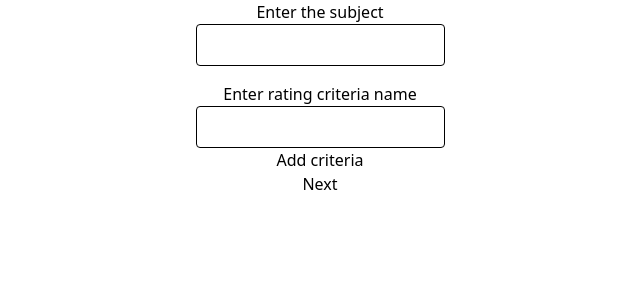
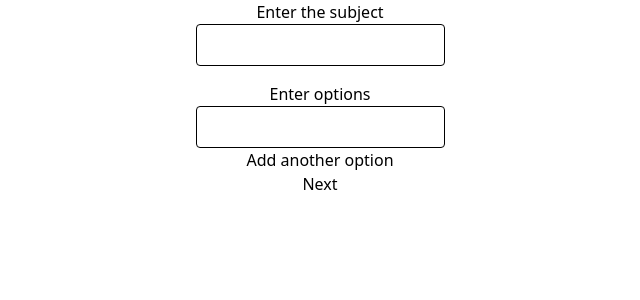
Before and after one commit to G-Just/React-ts-weighted-scoring-tool, a React (Vite) app: page / in a window 1280 px wide. Both pictures are taken after a click on the button "Next". Shown: the top 300 px of the page, without its empty margins (320-960 px from the left). Built offline with nearby package versions, Linux system fonts and the light colour scheme.

Commit message:
Finishing input data format

```diff
--- a/src/App.tsx
+++ b/src/App.tsx
@@ -4,17 +4,18 @@ import { DataContext } from "./context/DataContext";
 
 // Components
 import SubjectForm from "./components/SubjectForm";
+import OptionsForm from "./components/OptionsForm";
 import CriteriaForm from "./components/CriteriaForm";
 import WeightForm from "./components/WeightForm";
 import ResultTable from "./components/ResultTable";
 
 //Typescript
 import { DataContextInterface } from "./ts/interfaces/DataContextInterface";
-import OptionsForm from "./components/OptionsForm";
 
 function App() {
   const [stage, setStage] = useState<number>(0);
   const [subject, setSubject] = useState<string>("");
+  const [options, setOptions] = useState<string[]>([]);
   const [criteriaCount, setCriteriaCount] = useState<number>(1);
   const [criteriaLabels, setCriteriaLabels] = useState<string[]>([]);
   const [weights, setWeights] = useState<number[]>([]);
@@ -22,11 +23,13 @@ function App() {
   const data: DataContextInterface = {
     stage,
     subject,
+    options,
     criteriaCount,
     criteriaLabels,
     weights,
     setStage,
     setSubject,
+    setOptions,
     setCriteriaCount,
     setCriteriaLabels,
     setWeights,
@@ -36,9 +39,9 @@ function App() {
     <DataContext.Provider value={data}>
       <div className="w-screen h-screen">
         <SubjectForm />
-        {stage >= 1 ? <CriteriaForm /> : null}
-        {stage >= 2 ? <WeightForm /> : null}
-        {stage >= 3 ? <OptionsForm /> : null}
+        {stage >= 1 ? <OptionsForm /> : null}
+        {stage >= 2 ? <CriteriaForm /> : null}
+        {stage >= 3 ? <WeightForm /> : null}
         {stage === 4 ? <ResultTable /> : null}
       </div>
     </DataContext.Provider>
--- a/src/components/CriteriaForm.tsx
+++ b/src/components/CriteriaForm.tsx
@@ -28,7 +28,7 @@ export default function CriteriaForm() {
     for (let i = 0; i < rowCount; i++) {
       rows.push(
         <div key={i} className="flex flex-col items-center justify-center">
-          <label>Enter rating criteria name</label>
+          <label>Enter rating criteria</label>
           <input
             onChange={(e) => handleChange(e, i)}
             className="p-2 border border-black rounded"
@@ -45,7 +45,7 @@ export default function CriteriaForm() {
     <div className="flex flex-col items-center justify-center my-4">
       {renderRows().map((row) => row)}
       <button onClick={(e) => addRow(e)}>Add criteria</button>
-      {data.stage === 1 ? <button onClick={handleSubmit}>Next</button> : null}
+      {data.stage === 2 ? <button onClick={handleSubmit}>Next</button> : null}
     </div>
   );
 }
--- a/src/components/OptionsForm.tsx
+++ b/src/components/OptionsForm.tsx
@@ -13,14 +13,13 @@ export default function OptionsForm() {
   function addRow(event: React.MouseEvent<HTMLButtonElement, MouseEvent>) {
     event.preventDefault();
     setRowCount(rowCount + 1);
-    data.setCriteriaCount(() => data.criteriaCount + 1);
     renderRows();
   }
 
   function handleChange(event: React.ChangeEvent<HTMLInputElement>, iterator: number) {
-    const localLabels = [...data.criteriaLabels];
-    localLabels[iterator] = event.target.value;
-    data.setCriteriaLabels(localLabels);
+    const localOptions = [...data.options];
+    localOptions[iterator] = event.target.value;
+    data.setOptions(localOptions);
   }
 
   function renderRows() {
@@ -28,7 +27,7 @@ export default function OptionsForm() {
     for (let i = 0; i < rowCount; i++) {
       rows.push(
         <div key={i} className="flex flex-col items-center justify-center">
-          <label>Enter rating criteria name</label>
+          <label>Enter options</label>
           <input
             onChange={(e) => handleChange(e, i)}
             className="p-2 border border-black rounded"
@@ -44,7 +43,7 @@ export default function OptionsForm() {
   return (
     <div className="flex flex-col items-center justify-center my-4">
       {renderRows().map((row) => row)}
-      <button onClick={(e) => addRow(e)}>Add criteria</button>
+      <button onClick={(e) => addRow(e)}>Add another option</button>
       {data.stage === 1 ? <button onClick={handleSubmit}>Next</button> : null}
     </div>
   );
--- a/src/components/ResultTable.tsx
+++ b/src/components/ResultTable.tsx
@@ -11,8 +11,8 @@ export default function ResultTable() {
         <thead>
           <td>Criteria</td>
           <td>Weights</td>
-          {data.criteriaLabels.map((criteria) => (
-            <td>{criteria}</td>
+          {data.options.map((criteria, idx) => (
+            <td key={idx}>{criteria}</td>
           ))}
         </thead>
         <tbody>{/* TODO: add the body of the table here */}</tbody>
--- a/src/components/WeightForm.tsx
+++ b/src/components/WeightForm.tsx
@@ -34,7 +34,7 @@ export default function WeightForm() {
   return (
     <div className="flex flex-col items-center justify-center my-4">
       {renderRows().map((row) => row)}
-      {data.stage === 2 ? (
+      {data.stage === 3 ? (
         <button type="submit" onClick={handleSubmit}>
           Calculate
         </button>
--- a/src/ts/interfaces/DataContextInterface.ts
+++ b/src/ts/interfaces/DataContextInterface.ts
@@ -1,11 +1,13 @@
 export interface DataContextInterface {
   stage: number;
   subject: string;
+  options: string[];
   criteriaCount: number;
   criteriaLabels: string[];
   weights: number[];
   setStage: React.Dispatch<React.SetStateAction<number>>;
   setSubject: React.Dispatch<React.SetStateAction<string>>;
+  setOptions: React.Dispatch<React.SetStateAction<string[]>>;
   setCriteriaCount: React.Dispatch<React.SetStateAction<number>>;
   setCriteriaLabels: React.Dispatch<React.SetStateAction<string[]>>;
   setWeights: React.Dispatch<React.SetStateAction<number[]>>;
```
